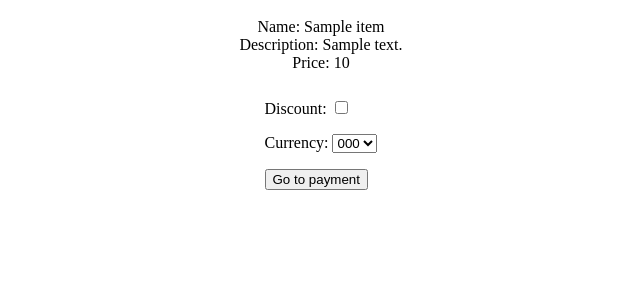
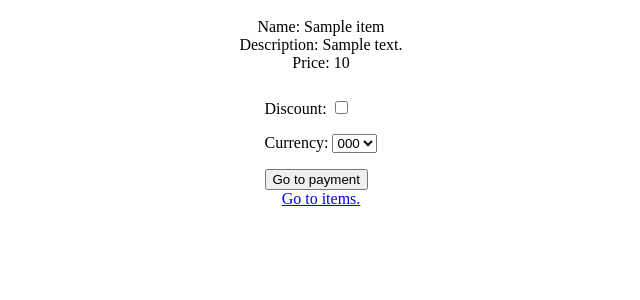
Before and after one commit to AbibullaevAR/interview_payment, a Django app: template interviewPayment/templates/interviewPayment/list_order.html in a window 1280 px wide. Shown: the top 300 px of the page, without its empty margins (319-959 px from the left). Run offline with Django 4.2, Linux system fonts and the light colour scheme; tables that the repository leaves empty hold one stand-in row (values such as "Sample post"); the template is opened without the code that fills it: values that come from a table or form of the project are taken from there, most other values are stand-ins (such as "Sample title", 1, 10 or a date in 2020).

Commit message:
add link to items page

```diff
--- a/interviewPayment/templates/interviewPayment/list_order.html
+++ b/interviewPayment/templates/interviewPayment/list_order.html
@@ -28,8 +28,10 @@
                 <input type="submit" value="Go to payment">
             </form>
         {% else %}
-            Order empty get <a href="{% url 'interviewPayment:list_items' %}">items.</a>
+            Order empty.
         {% endif %}
+
+        <a href="{% url 'interviewPayment:list_items' %}">Go to items.</a>
     </div>
 </body>
 <style>
```
